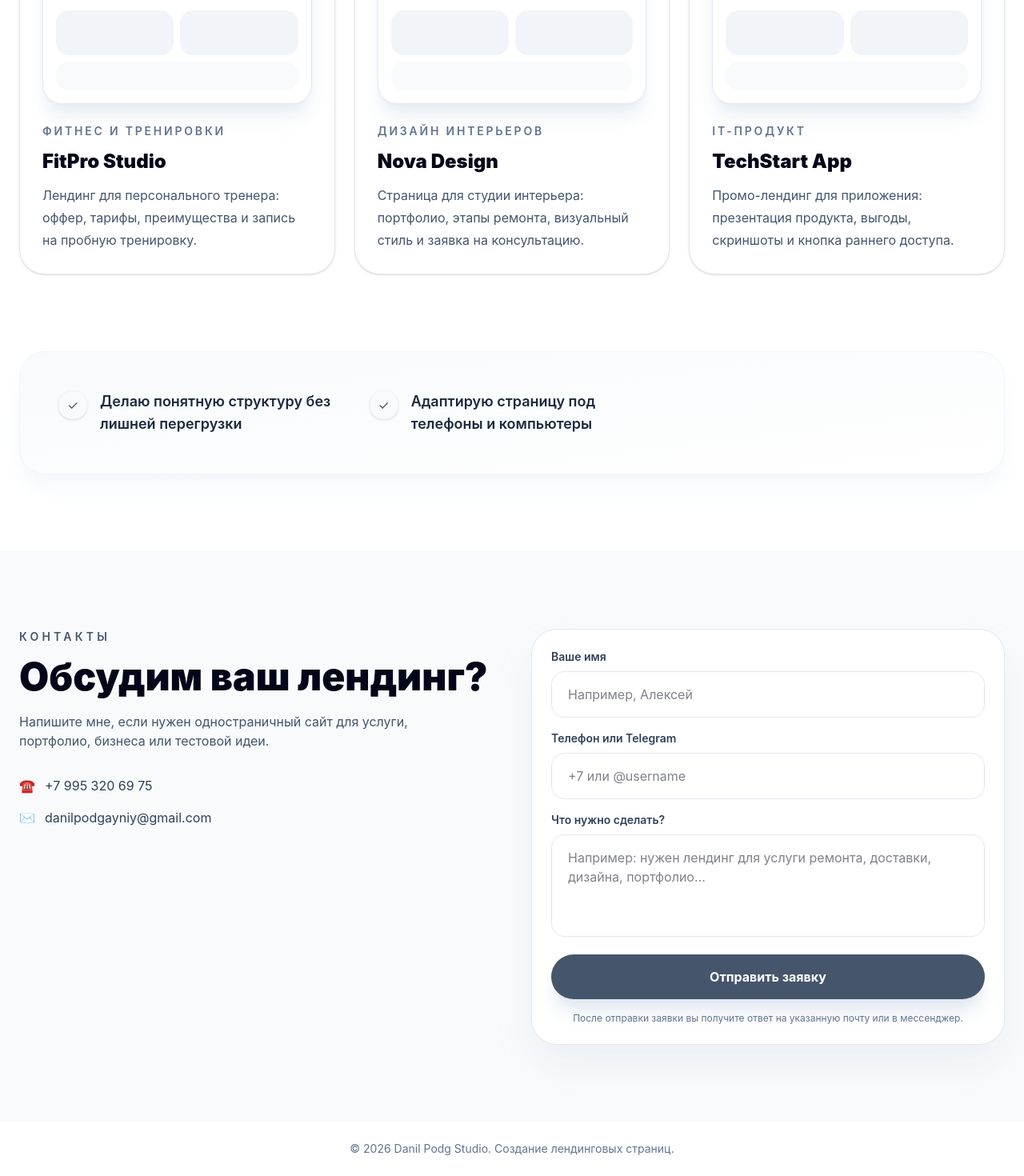
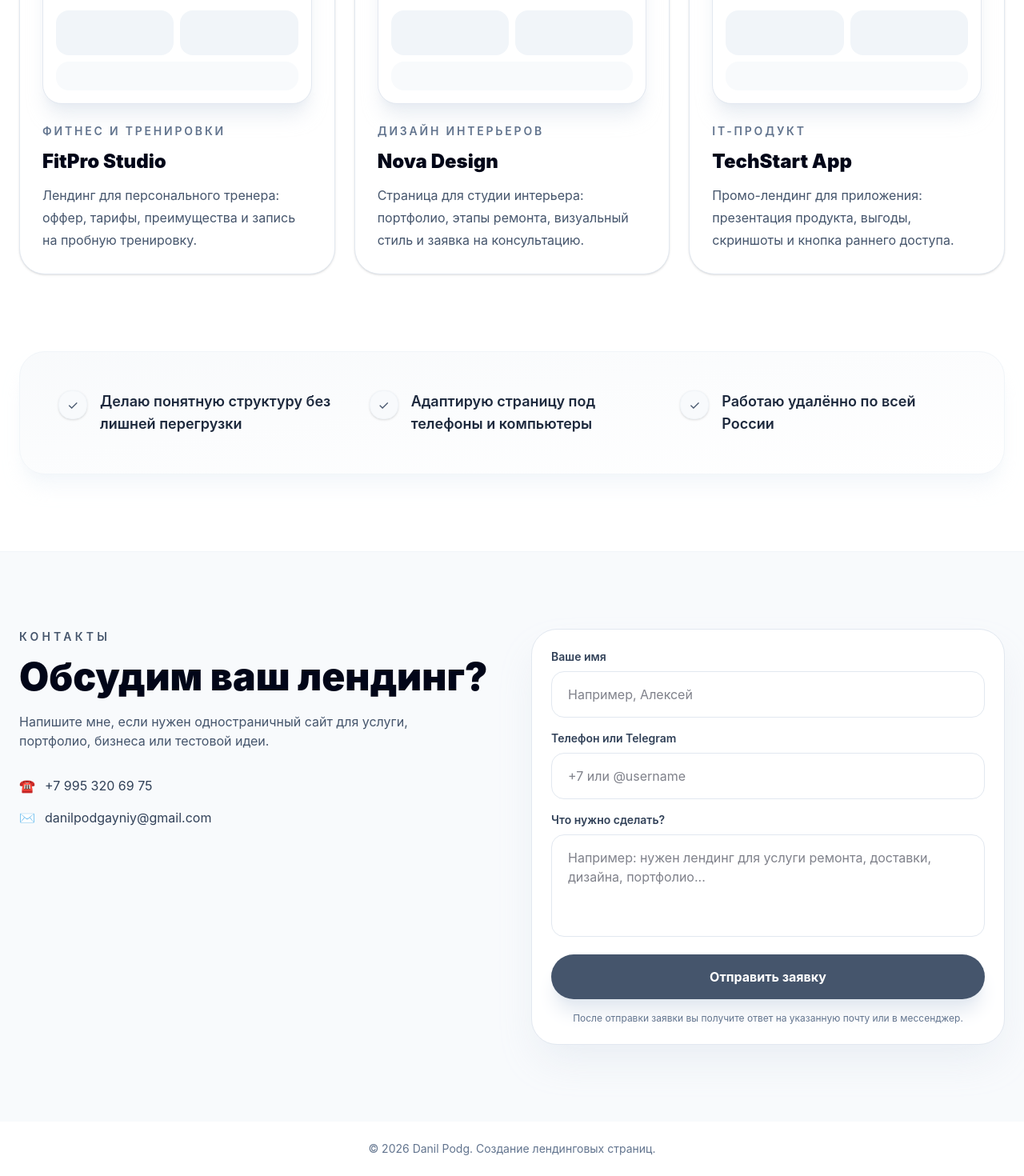
Before and after one commit to danilpodg/danil-landing, a React (Vite) app: page / in a window 1280 px wide. Shown: the part 2907-4377 px from the top of the page at 80% size. Built offline with nearby package versions, Linux system fonts and the light colour scheme.

Commit message:
add remote work benefit1

```diff
--- a/src/App.jsx
+++ b/src/App.jsx
@@ -64,13 +64,14 @@ const projects = [
 const benefits = [
   "Делаю понятную структуру без лишней перегрузки",
   "Адаптирую страницу под телефоны и компьютеры",
+  "Работаю удалённо по всей России",
 ];
 
 function runLandingDataTests() {
   console.assert(services.length === 3, "Должно быть 3 услуги");
   console.assert(processSteps.length === 4, "Должно быть 4 этапа работы");
   console.assert(projects.length === 3, "Должно быть 3 примера формата");
-  console.assert(benefits.length === 2, "Должно быть 2 преимущества");
+  console.assert(benefits.length === 3, "Должно быть 3 преимущества");
   console.assert(
     services.every((service) => service.title && service.text && service.icon),
     "У каждой услуги должны быть icon, title и text"
@@ -368,7 +369,7 @@ export default function PremiumLandingPage() {
         </section>
 
         <footer className="bg-white px-6 py-6 text-center text-sm text-slate-500">
-          © 2026 Danil Podg Studio. Создание лендинговых страниц.
+          © 2026 Danil Podg. Создание лендинговых страниц.
         </footer>
       </main>
     </>
```
